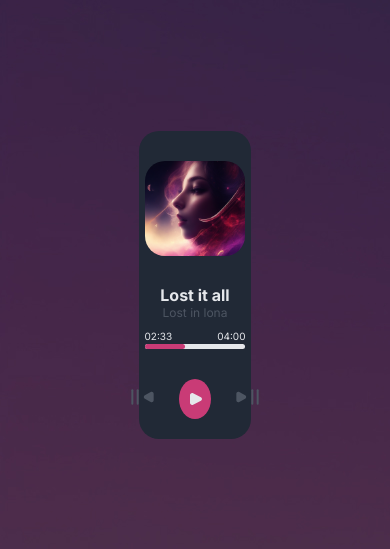
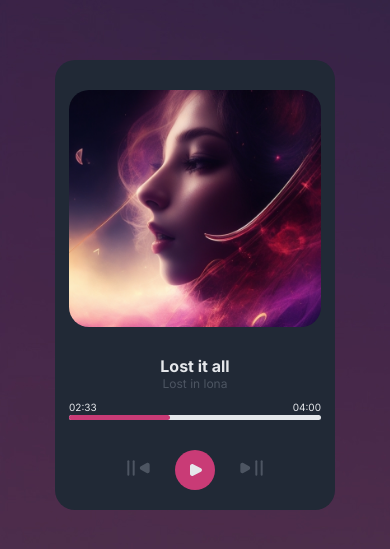
Before and after one commit to Ivanmda98/Music-Player, a React (Vite) app: page / in a window 390 px wide. Shown: the part 145-694 px from the top of the page. Built offline with nearby package versions, Linux system fonts and the light colour scheme.

Commit message:
feat(*):making responsive design

```diff
--- a/src/assets/components/song-card-component/song-card-component.css
+++ b/src/assets/components/song-card-component/song-card-component.css
@@ -1,5 +1,5 @@
 .container-card-song{
-    width: 30%;
+    width: 25%;
     background-color:#212936;
     display: flex;
     flex-direction: column;
@@ -102,3 +102,15 @@
     background-color: #C93B76;
     border-radius: 50%;
 }
+
+@media (min-width: 900px) {
+    .container-card-song{
+        width: 316px;
+    }
+}
+
+@media (max-width: 900px) {
+    .container-card-song{
+        width: 280px;
+    }
+}
```
